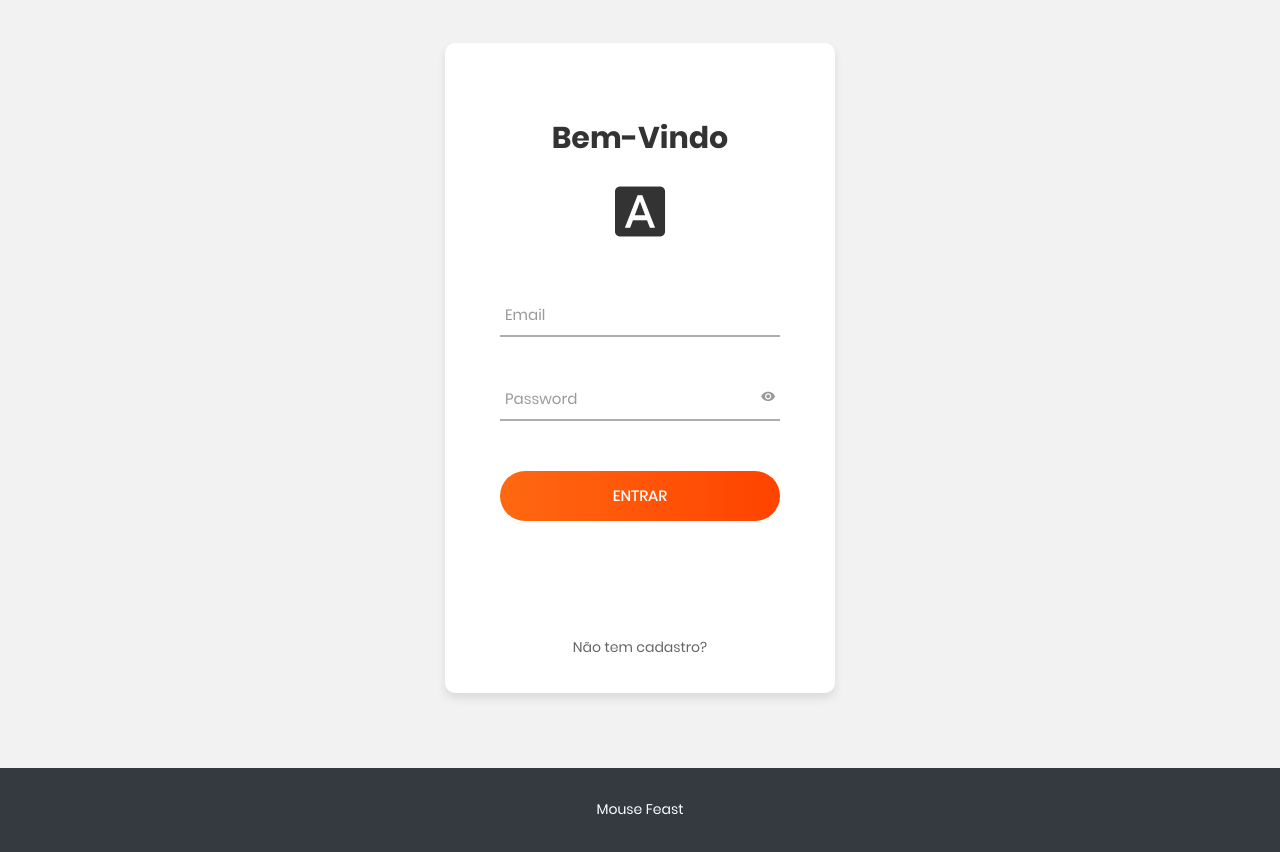
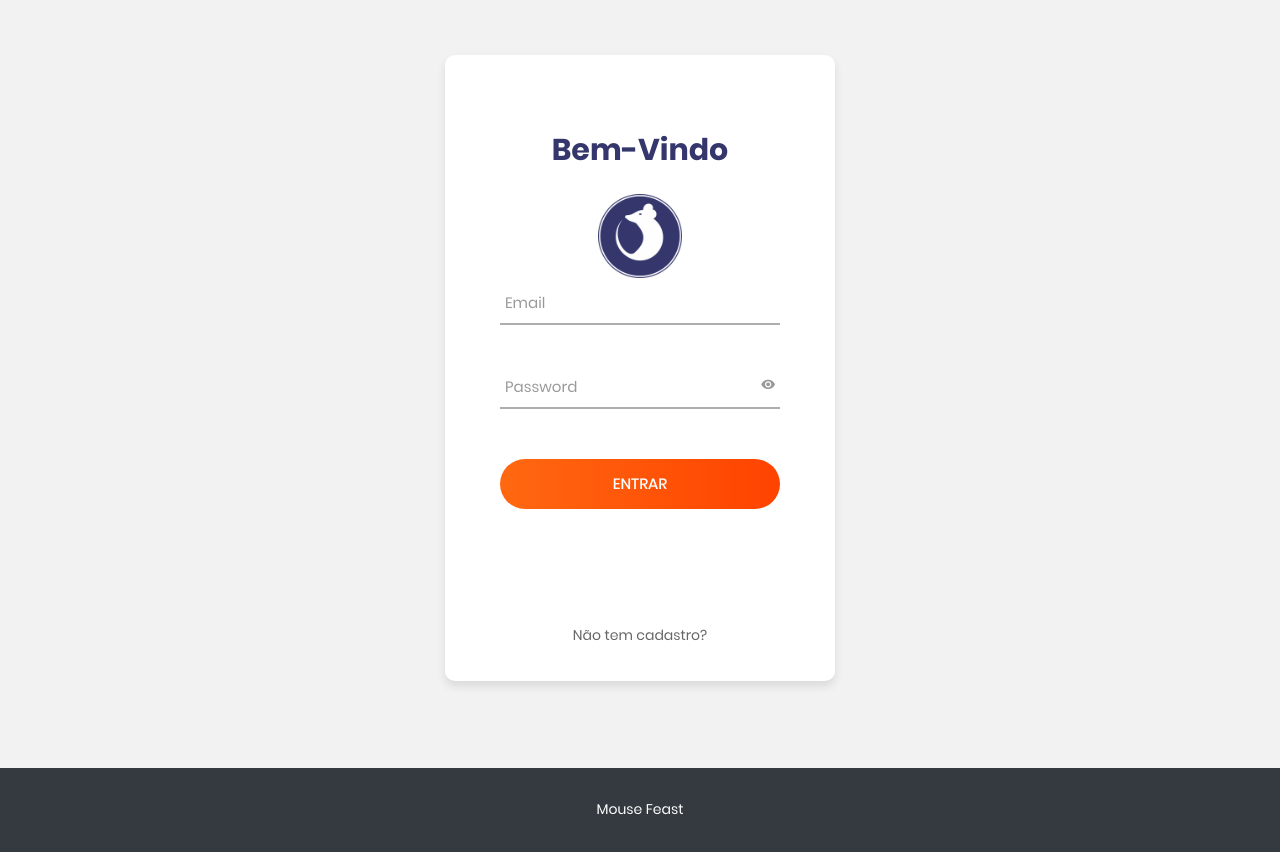
Before and after one commit to SamuelV3loso/mousefeast, a website: page login.html in a window 1280 px wide. Shown: the part 88-940 px from the top of the page. Drawn offline with nearby package versions, Linux system fonts and the light colour scheme; files that its build step writes are made by us from their sources; files whose address does not match are found by name.

Commit message:
Alteração de logo na classe login.html

```diff
--- a/login.html
+++ b/login.html
@@ -74,13 +74,14 @@
 		<div class="container-login100">
 			<div class="wrap-login100">
 				<form class="login100-form validate-form">
-					<span class="login100-form-title p-b-26">
+					<span class="login100-form-title p-b-26" style="color: #34366C">
 						Bem-Vindo
 					</span>
-					<span class="login100-form-title p-b-48">
-						<i class="zmdi zmdi-font"></i>
-					</span>
-
+					<div style=" text-align: center; justify-content: center;align-items: center;">
+						<span>
+							<img src="./img/avatar.png" style="width: 30%;">
+						</span>
+					</div>
 					<div class="wrap-input100 validate-input" data-validate = "Valid email is: a@b.c">
 						<input class="input100" type="text" name="email">
 						<span class="focus-input100" data-placeholder="Email"></span>
```
